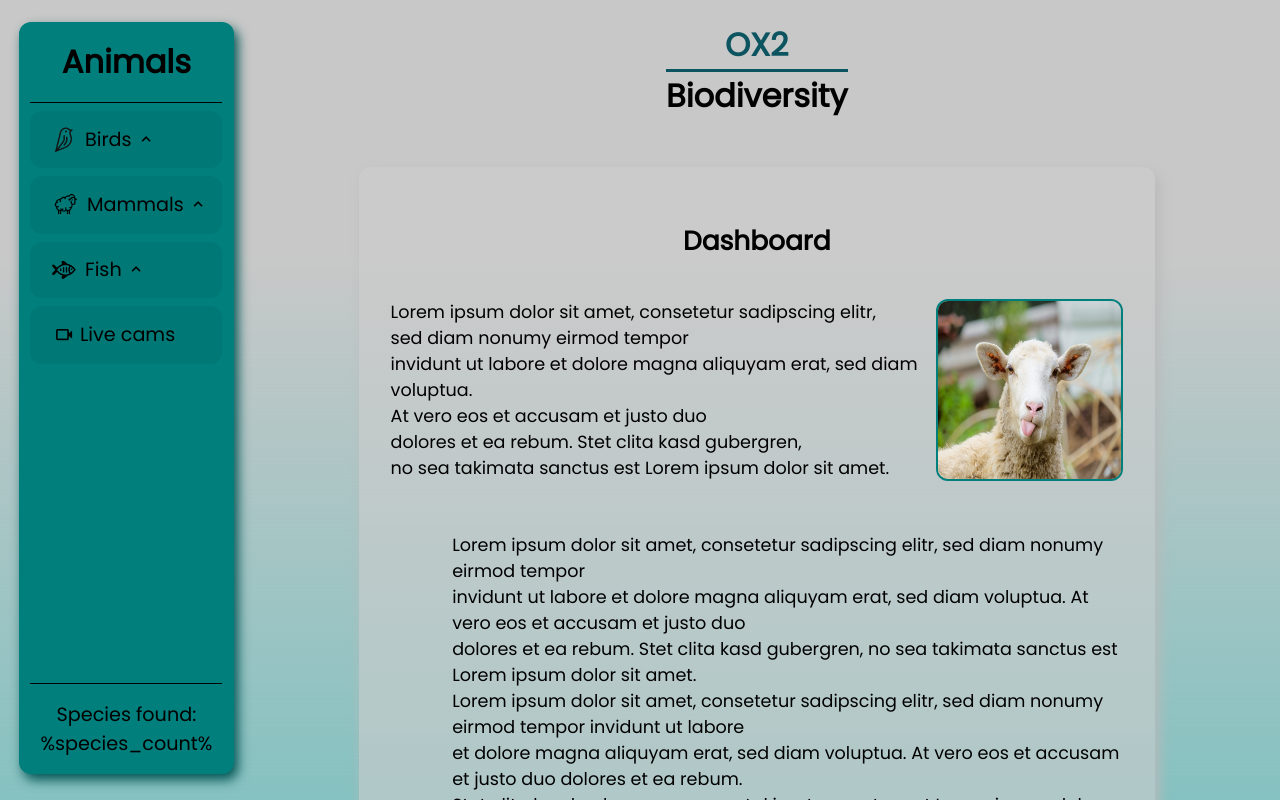
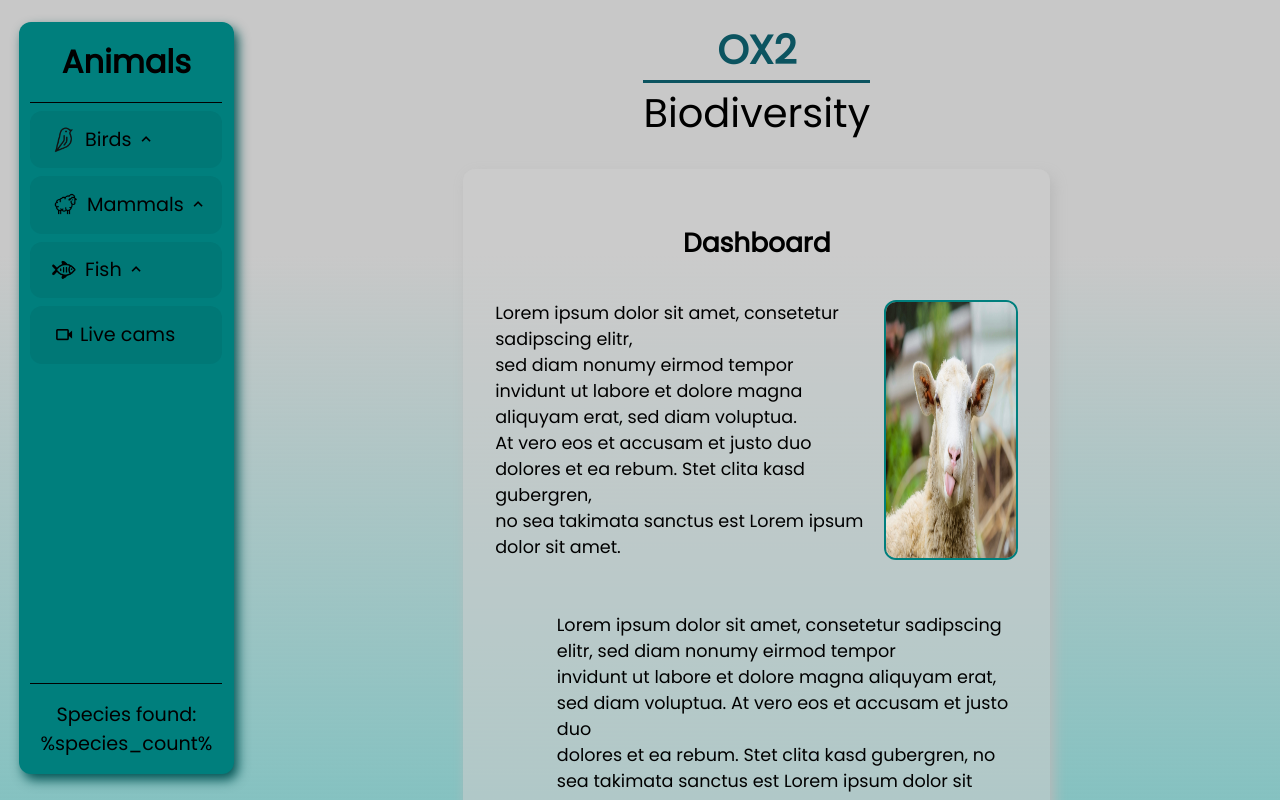
Before and after one commit to cide0/school-project, an Angular app in the folder code/public/app/: page /#/ in a window 1280 px wide. Shown: the top 800 px of the page. Built offline with nearby package versions, Linux system fonts and the light colour scheme.

Commit message:
Changed title styling, changed dashboard sizing

```diff
--- a/code/public/app/src/app/homepage/dashboard/dashboard.component.css
+++ b/code/public/app/src/app/homepage/dashboard/dashboard.component.css
@@ -24,7 +24,7 @@ h2{
 #animal-container{
   margin-top: 1.6rem;
   height: 80%;
-  width: 70%;
+  width: 50%;
   display: flex;
   flex-direction: column;
   gap: 1rem;
--- a/code/public/app/src/app/homepage/homepage.component.css
+++ b/code/public/app/src/app/homepage/homepage.component.css
@@ -1,4 +1,4 @@
-#wrap{
+#homepageWrap{
   width: 100%;
   height: 100vh;
   display: flex;
@@ -10,6 +10,12 @@ span{
   display: flex;
   justify-content: center;
 
-  color: #0c5460;;
+  color: #0c5460;
   border-bottom: 3px solid #0c5460;
+  font-weight: bolder;
 }
+
+#homepageTitle{
+  margin-top: 0.5em;
+  font-size: 2.5rem;
+}
--- a/code/public/app/src/app/homepage/homepage.component.html
+++ b/code/public/app/src/app/homepage/homepage.component.html
@@ -1,5 +1,5 @@
-<div id="wrap">
-  <h1><span>OX2</span>Biodiversity</h1>
+<div id="homepageWrap">
+  <div id="homepageTitle"><span>OX2</span>Biodiversity</div>
   <app-dashboard></app-dashboard>
   <app-vote-button></app-vote-button>
 </div>
```
